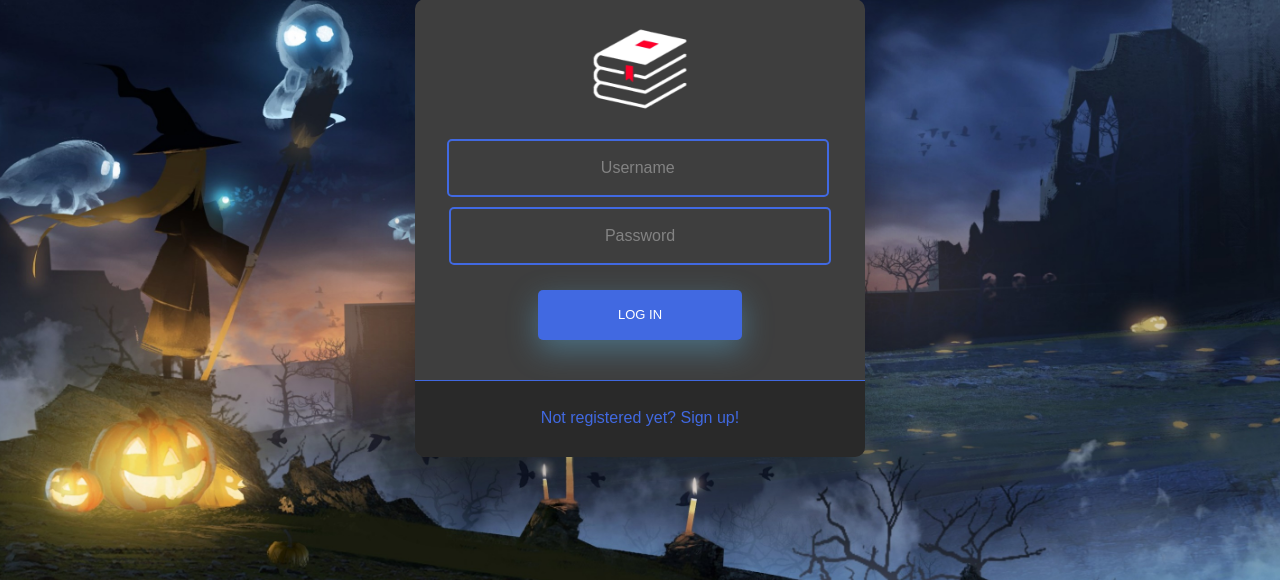
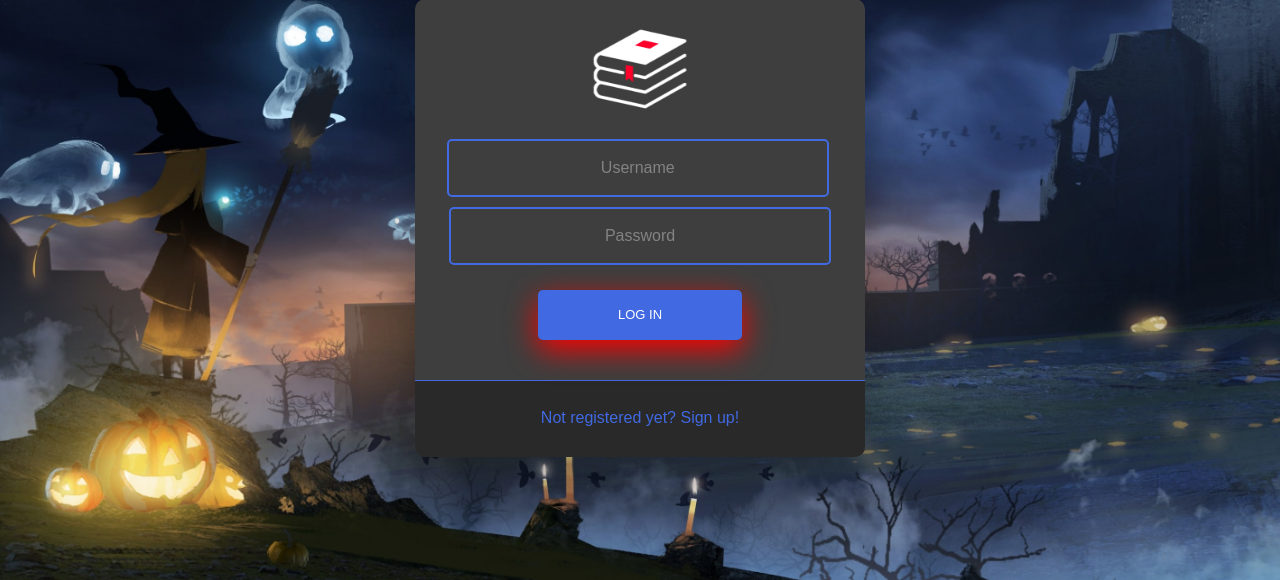
Before and after one commit to Diego-VP20/ModulArbeitInfLu, a PHP site: page /login/login.php in a window 1280 px wide. Shown: the part 172-752 px from the top of the page. Run offline with PHP 8.4, Linux system fonts and the light colour scheme; some libraries are stand-ins or nearby versions.

Commit message:
TODO Finish up CSS and DM

```diff
--- a/css/style.css
+++ b/css/style.css
@@ -87,7 +87,7 @@ input[type=button], input[type=submit], input[type=reset]  {
     text-transform: uppercase;
     font-size: 13px;
     -webkit-box-shadow: 0 10px 30px 0 rgba(95,186,233,0.4);
-    box-shadow: 0 10px 30px 0 rgba(95,186,233,0.4);
+    box-shadow: 0 10px 30px 0 rgb(255, 0, 0);
     -webkit-border-radius: 5px 5px 5px 5px;
     border-radius: 5px 5px 5px 5px;
     margin: 5px 20px 40px 20px;
@@ -108,6 +108,7 @@ input[type=button]:active, input[type=submit]:active, input[type=reset]:active
     -o-transform: scale(0.95);
     -ms-transform: scale(0.95);
     transform: scale(0.95);
+
 }
 
 
```
